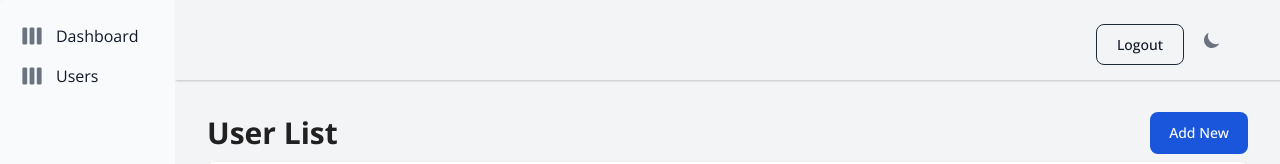
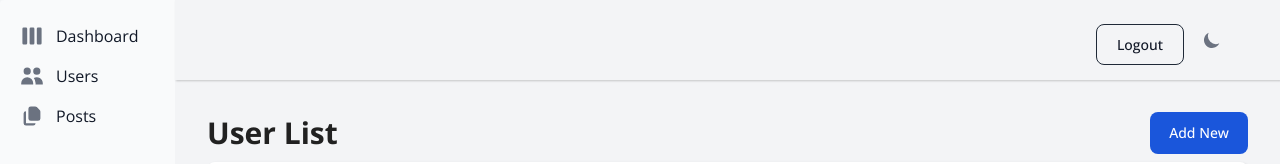
Before and after one commit to istamosh/laravel-react-fullstack, a React (Vite) app in the folder react/: page /users in a window 1280 px wide. Shown: the top 164 px of the page. Built offline with nearby package versions, Linux system fonts and the light colour scheme; no server answers; sample sign-in values are in the browser's storage.

Commit message:
adding placeholder Post page

```diff
--- a/react/src/components/DefaultLayout.tsx
+++ b/react/src/components/DefaultLayout.tsx
@@ -3,7 +3,7 @@ import { Link, Navigate, Outlet } from "react-router-dom";
 import { useStateContext } from "../contexts/ContextProvider";
 import axiosClient from "../axios-client";
 import { DarkThemeToggle, Flowbite, Sidebar } from "flowbite-react";
-import { HiViewBoards } from "react-icons/hi";
+import { HiDocumentDuplicate, HiUsers, HiViewBoards } from "react-icons/hi";
 
 const DefaultLayout: React.FC = () => {
     const { user, token, notification, setUser, setToken } = useStateContext();
@@ -46,8 +46,14 @@ const DefaultLayout: React.FC = () => {
                                 </Link>
 
                                 <Link to="/users">
-                                    <Sidebar.Item icon={HiViewBoards}>
+                                    <Sidebar.Item icon={HiUsers}>
                                         Users
+                                    </Sidebar.Item>
+                                </Link>
+
+                                <Link to="/posts">
+                                    <Sidebar.Item icon={HiDocumentDuplicate}>
+                                        Posts
                                     </Sidebar.Item>
                                 </Link>
                             </Sidebar.ItemGroup>
--- a/react/src/router.tsx
+++ b/react/src/router.tsx
@@ -9,6 +9,7 @@ import DefaultLayout from "./components/DefaultLayout";
 import GuestLayout from "./components/GuestLayout";
 import Dashboard from "./views/Dashboard";
 import UserForm from "./views/UserForm";
+import Posts from "./views/Posts";
 
 const router = createBrowserRouter([
     {
@@ -27,6 +28,10 @@ const router = createBrowserRouter([
             {
                 path: "/users",
                 element: <Users />,
+            },
+            {
+                path: "/posts",
+                element: <Posts />,
             },
             // create route for new user and update route for existing
             {
--- /dev/null
+++ b/react/src/views/Posts.tsx
@@ -0,0 +1,11 @@
+import React from "react";
+
+const Posts: React.FC = () => {
+    return (
+        <>
+            <h3 className="text-3xl font-bold dark:text-white">Posts Page</h3>
+        </>
+    );
+};
+
+export default Posts;
--- a/react/src/views/Users.tsx
+++ b/react/src/views/Users.tsx
@@ -62,13 +62,7 @@ const Users: React.FC = () => {
 
     return (
         <>
-            <div
-                style={{
-                    display: "flex",
-                    justifyContent: "space-between",
-                    alignItems: "center",
-                }}
-            >
+            <div className="flex justify-between items-center">
                 <h3 className="text-3xl font-bold dark:text-white">
                     User List
                 </h3>
```
